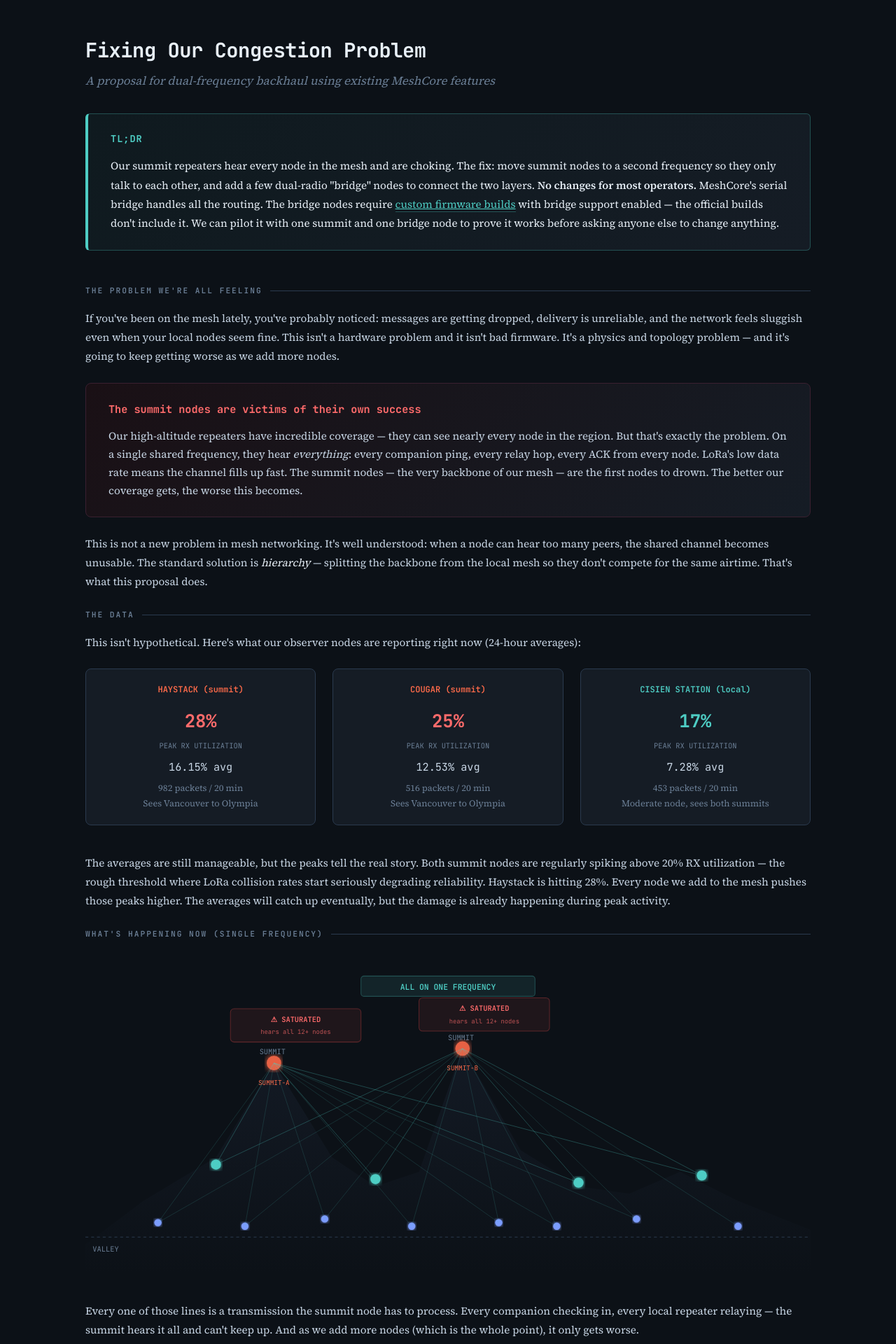
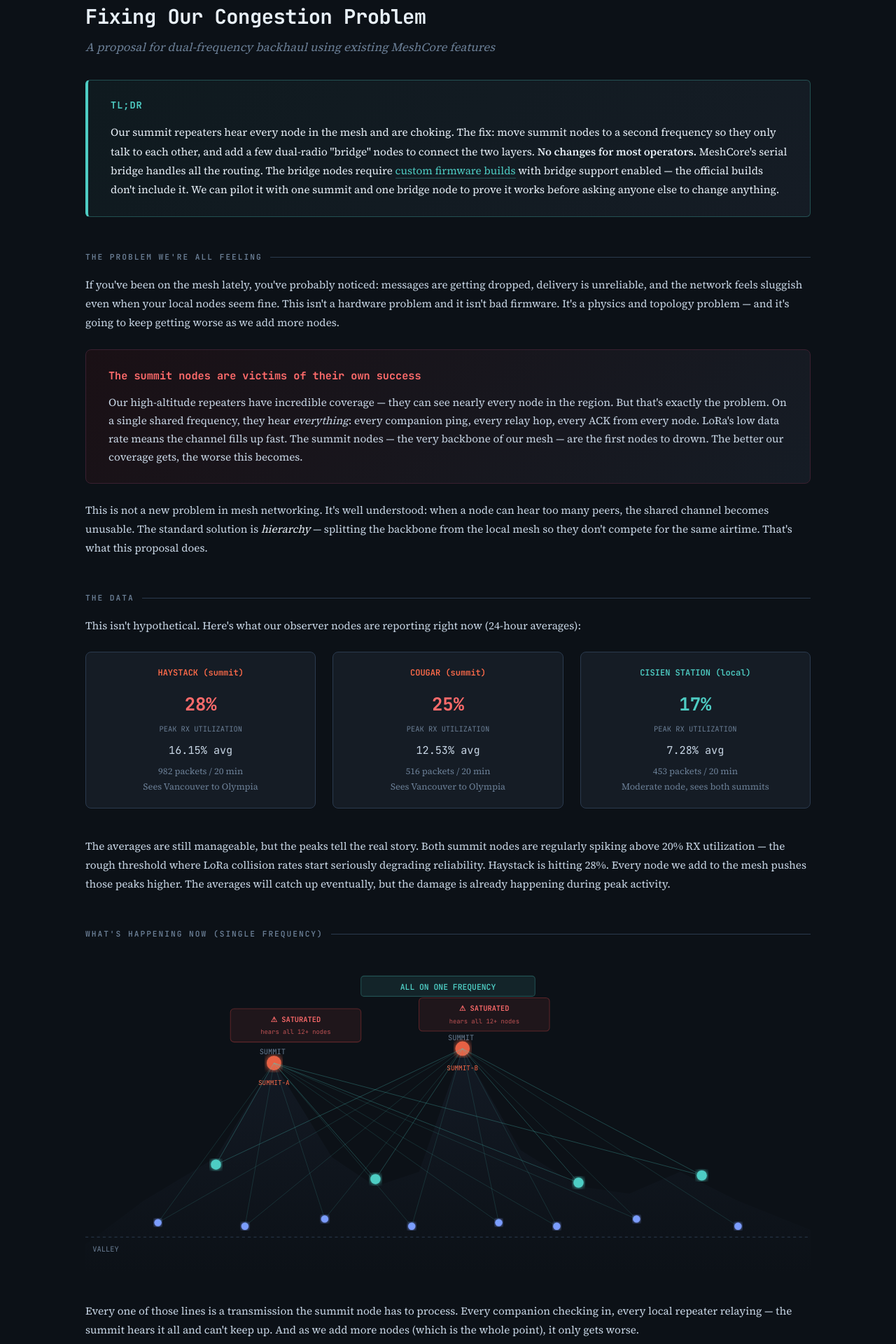
Before and after one commit to Cisien/cisien.github.io, a Jekyll site: the page meshcore-backhaul.html, which Jekyll copies as it is, in a window 1280 px wide. Shown: the top 1920 px of the page at 70% size. Built offline with Jekyll 4.4.1, drawn with Linux system fonts in a browser that asks for light colours.

Commit message:
stylesheets

```diff
--- a/meshcore-backhaul.html
+++ b/meshcore-backhaul.html
@@ -4,59 +4,7 @@
 <meta charset="UTF-8">
 <meta name="viewport" content="width=device-width, initial-scale=1.0">
 <title>Proposal: Fixing Our Mesh Congestion Problem</title>
-<style>
-  @import url('https://fonts.googleapis.com/css2?family=JetBrains+Mono:wght@400;600;700&family=Source+Serif+4:opsz,wght@8..60,300;8..60,400;8..60,600&display=swap');
-
-  :root {
-    --bg: #0c1117; --bg-card: #151c25; --bg-card-alt: #1a2332; --border: #2a3a4e;
-    --text: #c8d6e5; --text-dim: #6b7f96; --text-bright: #e8f0f8;
-    --accent-summit: #ff6b4a; --accent-bridge: #f5c542; --accent-local: #4ecdc4; --accent-companion: #7c9cff;
-    --freq-high: #ff6b4a; --freq-low: #4ecdc4;
-  }
-  * { margin: 0; padding: 0; box-sizing: border-box; }
-  body { background: var(--bg); color: var(--text); font-family: 'Source Serif 4', Georgia, serif; line-height: 1.7; }
-  .container { max-width: 1100px; margin: 0 auto; padding: 3rem 2rem; }
-  h1 { font-family: 'JetBrains Mono', monospace; font-size: 1.8rem; font-weight: 700; color: var(--text-bright); margin-bottom: 0.3rem; letter-spacing: -0.5px; }
-  .subtitle { font-size: 1.05rem; color: var(--text-dim); margin-bottom: 2rem; font-style: italic; }
-  .section-label { font-family: 'JetBrains Mono', monospace; font-size: 0.7rem; font-weight: 600; text-transform: uppercase; letter-spacing: 2px; color: var(--text-dim); margin-bottom: 1rem; display: flex; align-items: center; gap: 0.7rem; }
-  .section-label::after { content: ''; flex: 1; height: 1px; background: var(--border); }
-  .tldr-box { background: linear-gradient(135deg, #0f1a1f 0%, #151c25 100%); border: 1px solid rgba(78,205,196,0.3); border-left: 4px solid #4ecdc4; border-radius: 6px; padding: 1.5rem 2rem; margin-bottom: 3rem; }
-  .tldr-box h3 { font-family: 'JetBrains Mono', monospace; color: #4ecdc4; font-size: 0.85rem; margin-bottom: 0.8rem; letter-spacing: 1px; }
-  .tldr-box p { font-size: 0.95rem; color: var(--text-bright); line-height: 1.8; }
-  .tldr-box p + p { margin-top: 0.6rem; }
-  .problem-box { background: linear-gradient(135deg, #1a1015 0%, #151c25 100%); border: 1px solid #3a2030; border-radius: 8px; padding: 1.5rem 2rem; margin-bottom: 1.5rem; }
-  .problem-box h3 { font-family: 'JetBrains Mono', monospace; color: #ff6b6b; font-size: 0.95rem; margin-bottom: 0.8rem; }
-  .problem-box p { font-size: 0.95rem; }
-  .prose { font-size: 0.95rem; line-height: 1.8; margin-bottom: 1.5rem; }
-  .prose em { color: var(--text-bright); font-style: italic; }
-  .prose strong { color: var(--text-bright); }
-  .diagram-wrapper { margin: 2.5rem 0; }
-  svg.arch-diagram { width: 100%; height: auto; display: block; }
-  .legend { display: grid; grid-template-columns: repeat(auto-fit, minmax(220px, 1fr)); gap: 1rem; margin: 2rem 0 3rem; }
-  .legend-item { display: flex; align-items: flex-start; gap: 0.8rem; padding: 1rem; background: var(--bg-card); border: 1px solid var(--border); border-radius: 6px; }
-  .legend-dot { width: 12px; height: 12px; border-radius: 50%; flex-shrink: 0; margin-top: 5px; }
-  .legend-dot.summit { background: var(--accent-summit); box-shadow: 0 0 8px rgba(255,107,74,0.15); }
-  .legend-dot.bridge { background: var(--accent-bridge); box-shadow: 0 0 8px rgba(245,197,66,0.15); }
-  .legend-dot.local { background: var(--accent-local); box-shadow: 0 0 8px rgba(78,205,196,0.15); }
-  .legend-dot.companion { background: var(--accent-companion); box-shadow: 0 0 8px rgba(124,156,255,0.15); }
-  .legend-info h4 { font-family: 'JetBrains Mono', monospace; font-size: 0.8rem; font-weight: 600; color: var(--text-bright); margin-bottom: 0.2rem; }
-  .legend-info p { font-size: 0.8rem; color: var(--text-dim); line-height: 1.5; }
-  .impact-row { display: grid; grid-template-columns: repeat(3, 1fr); gap: 1.5rem; margin: 2rem 0; }
-  @media (max-width: 600px) { .impact-row { grid-template-columns: 1fr; } }
-  .impact-stat { text-align: center; padding: 1.5rem; background: var(--bg-card); border: 1px solid var(--border); border-radius: 8px; }
-  .impact-stat .number { font-family: 'JetBrains Mono', monospace; font-size: 1.6rem; font-weight: 700; color: #4ecdc4; display: block; }
-  .impact-stat .label { font-family: 'JetBrains Mono', monospace; font-size: 0.7rem; color: var(--text-dim); text-transform: uppercase; letter-spacing: 1px; margin-top: 0.3rem; display: block; }
-  .objection-card { background: var(--bg-card); border: 1px solid var(--border); border-radius: 8px; padding: 1.5rem 2rem; margin-bottom: 1.2rem; }
-  .objection-card .q { font-family: 'JetBrains Mono', monospace; font-size: 0.85rem; font-weight: 600; color: #f5c542; margin-bottom: 0.6rem; }
-  .objection-card .a { font-size: 0.9rem; line-height: 1.7; }
-  .pilot-box { background: linear-gradient(135deg, #0f1a15 0%, #151c25 100%); border: 1px solid rgba(78,205,196,0.25); border-radius: 8px; padding: 2rem; margin: 2rem 0; }
-  .pilot-box h3 { font-family: 'JetBrains Mono', monospace; color: #4ecdc4; font-size: 0.95rem; margin-bottom: 1rem; }
-  .pilot-step { display: flex; gap: 1rem; margin-bottom: 1rem; align-items: flex-start; }
-  .pilot-num { font-family: 'JetBrains Mono', monospace; font-size: 1.4rem; font-weight: 700; color: rgba(78,205,196,0.3); flex-shrink: 0; width: 2rem; text-align: center; line-height: 1.3; }
-  .pilot-text { font-size: 0.9rem; line-height: 1.6; }
-  .pilot-text strong { color: var(--text-bright); }
-  .divider { border: none; border-top: 1px solid var(--border); margin: 3rem 0; }
-</style>
+<link rel="stylesheet" href="assets/css/style.css">
 </head>
 <body>
 <div class="container">
```
